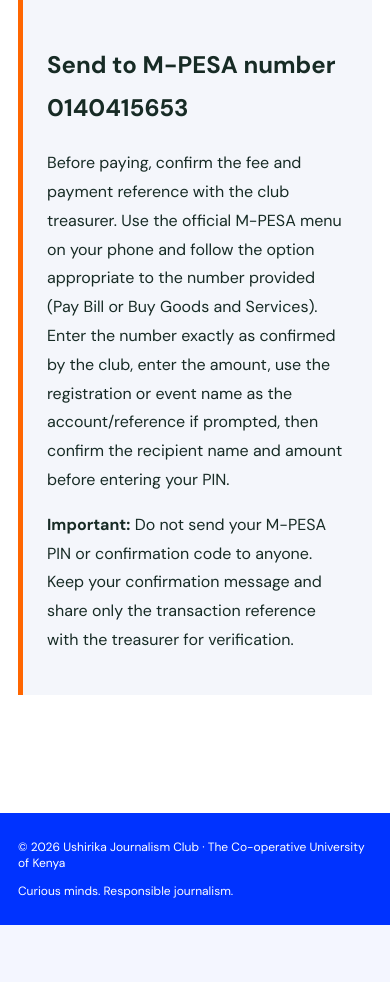
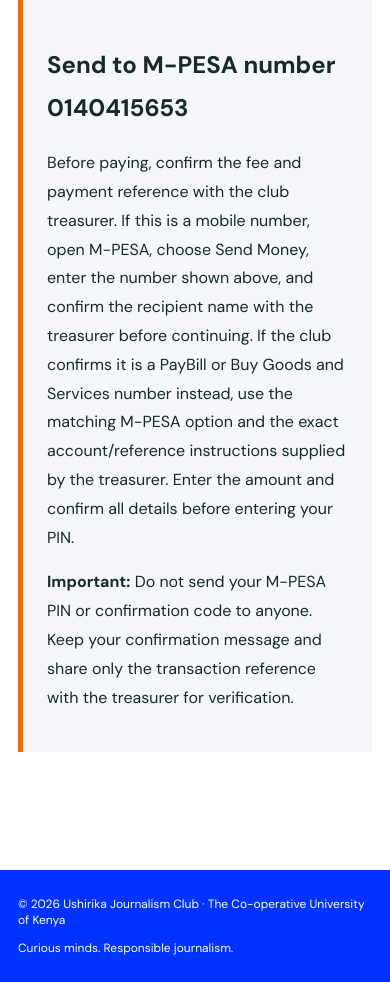
Before and after one commit to johnnychess43/ushirika-journalism-club, a Flask app: page /payment in a window 390 px wide. Shown: the part 376-1358 px from the top of the page. Before the commit the page ends 1301 px from the top, so only its background shows below. Run offline with Flask 3, Linux system fonts and the light colour scheme; data that the repository does not hold is empty; some libraries are stand-ins or nearby versions.

Commit message:
Clarify safe M-PESA payment steps for mobile and merchant numbers

```diff
--- a/templates/payment.html
+++ b/templates/payment.html
@@ -1,2 +1,2 @@
-{% extends "base.html" %}{% block title %}Payment | Ushirika{% endblock %}{% block content %}<section class="section" style="max-width:850px;margin:auto"><div class="eyebrow">Membership &amp; event payments</div><h1 class="section-title">M-PESA payment instructions</h1><div class="paybox"><h2>Send to M-PESA number {{ payment_number }}</h2><p>Before paying, confirm the fee and payment reference with the club treasurer. Use the official M-PESA menu on your phone and follow the option appropriate to the number provided (Pay Bill or Buy Goods and Services). Enter the number exactly as confirmed by the club, enter the amount, use the registration or event name as the account/reference if prompted, then confirm the recipient name and amount before entering your PIN.</p><p><strong>Important:</strong> Do not send your M-PESA PIN or confirmation code to anyone. Keep your confirmation message and share only the transaction reference with the treasurer for verification.</p>{% if payment_prompt %}<hr><h3>Current payment notice</h3><p>{{ payment_prompt }}</p>{% endif %}</div>
+{% extends "base.html" %}{% block title %}Payment | Ushirika{% endblock %}{% block content %}<section class="section" style="max-width:850px;margin:auto"><div class="eyebrow">Membership &amp; event payments</div><h1 class="section-title">M-PESA payment instructions</h1><div class="paybox"><h2>Send to M-PESA number {{ payment_number }}</h2><p>Before paying, confirm the fee and payment reference with the club treasurer. If this is a mobile number, open M-PESA, choose Send Money, enter the number shown above, and confirm the recipient name with the treasurer before continuing. If the club confirms it is a PayBill or Buy Goods and Services number instead, use the matching M-PESA option and the exact account/reference instructions supplied by the treasurer. Enter the amount and confirm all details before entering your PIN.</p><p><strong>Important:</strong> Do not send your M-PESA PIN or confirmation code to anyone. Keep your confirmation message and share only the transaction reference with the treasurer for verification.</p>{% if payment_prompt %}<hr><h3>Current payment notice</h3><p>{{ payment_prompt }}</p>{% endif %}</div>
 {% if current_user.is_authenticated and current_user.role in ['developer','treasurer'] %}<div class="form-card" style="margin-left:0;margin-right:0"><h2>Set event payment notice</h2><p>This creates a public notice only; it does not verify or initiate a payment.</p><form method="post"><input type="hidden" name="csrf_token" value="{{ csrf_token() }}"><div class="field"><label for="event_name">Event name</label><input id="event_name" name="event_name" required></div><div class="field"><label for="amount">Fee in KSh</label><input id="amount" name="amount" type="number" min="1" required></div><button class="btn blue" type="submit">Publish payment instructions</button></form></div>{% endif %}</section>{% endblock %}
```
